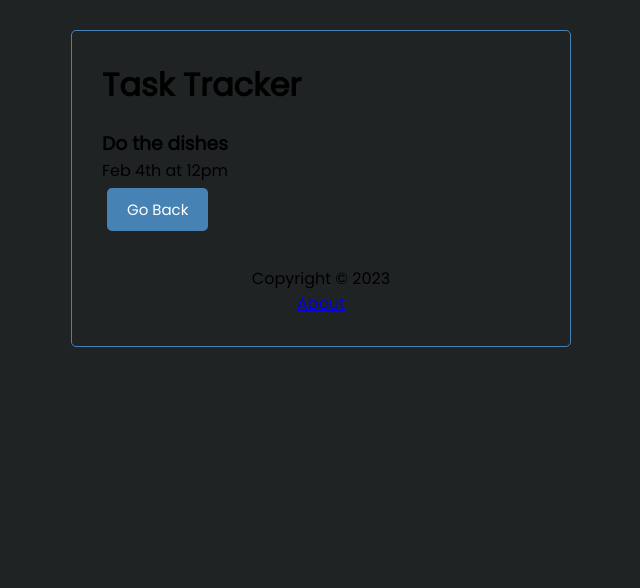
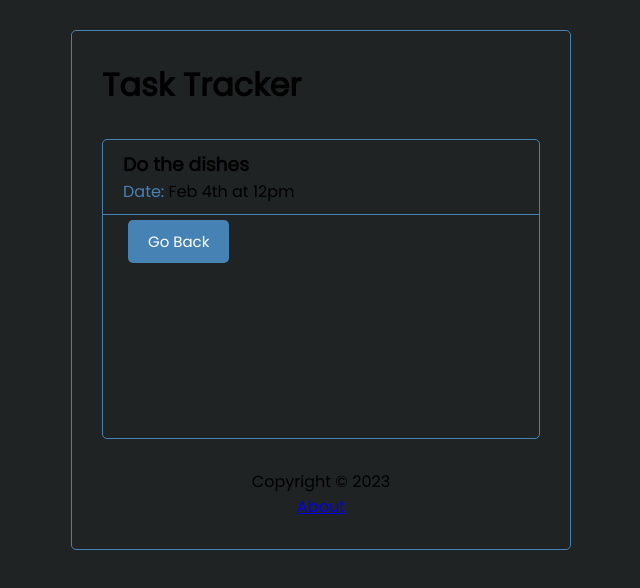
Before and after one commit to Peleton-011/task-tracker-project, a React (Create React App) app: page /task/1 in a window 1280 px wide. Shown: the top 588 px of the page, without its empty margins (319-959 px from the left). Built offline with nearby package versions, Linux system fonts and the light colour scheme; data requests are answered from the project's data file.

Commit message:
Add descriptions to the TaskDetails components.

```diff
--- a/src/components/TaskDetails.jsx
+++ b/src/components/TaskDetails.jsx
@@ -1,5 +1,10 @@
 import { useState, useEffect } from "react";
-import { useParams, Navigate, useNavigate, useLocation } from "react-router-dom"
+import {
+    useParams,
+    Navigate,
+    useNavigate,
+    useLocation,
+} from "react-router-dom";
 
 import Button from "./Button";
 
@@ -23,7 +28,7 @@ function TaskDetails() {
 
             setTask(data);
             setLoading(false);
-        }
+        };
 
         fetchTask();
     });
@@ -31,15 +36,24 @@ function TaskDetails() {
     return loading ? (
         <h3>Loading...</h3>
     ) : (
-        <div>
-            <h3>{task.name}</h3>
-            <p>{task.date}</p>
-            <Button onClick={() => {
-                //Go back
-                nav(-1)
-            }} text="Go Back" />
-        </div>
-    )
+        <aside className="task-desc container">
+            <header>
+                <h3 className="name">{task.name}</h3>
+                <p>
+                    <span className="date">Date: </span>
+                    {task.date}
+                </p>
+            </header>
+            {task.description && <p>{task.description}</p>}
+            <Button
+                onClick={() => {
+                    //Go back
+                    nav(-1);
+                }}
+                text="Go Back"
+            />
+        </aside>
+    );
 }
 
 export default TaskDetails;
--- a/src/index.css
+++ b/src/index.css
@@ -140,3 +140,17 @@ footer {
     justify-content: space-between;
     align-items: center;
 }
+
+.task-desc {
+    padding: 20px;
+}
+
+.task-desc > header {
+    border-bottom: solid steelblue 1px;
+    margin: -20px -20px 0px -20px;
+    padding: 10px 20px;
+}
+
+.task-desc > header > p > span.date {
+    color: steelblue;
+}
```
